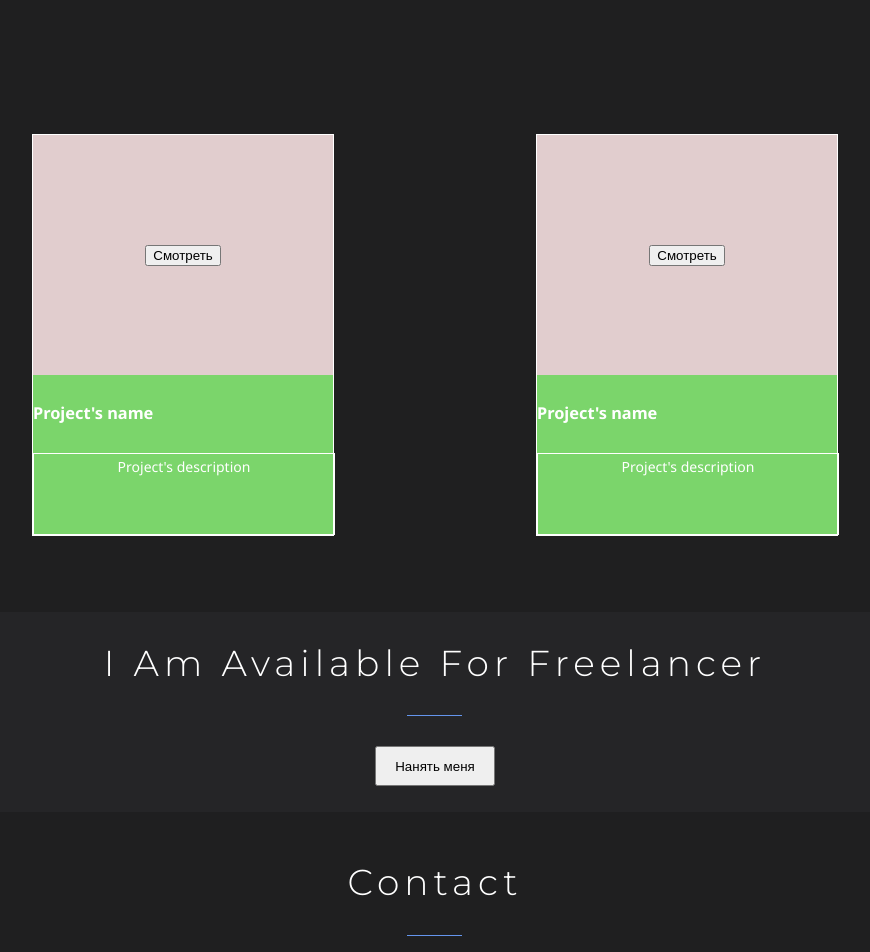
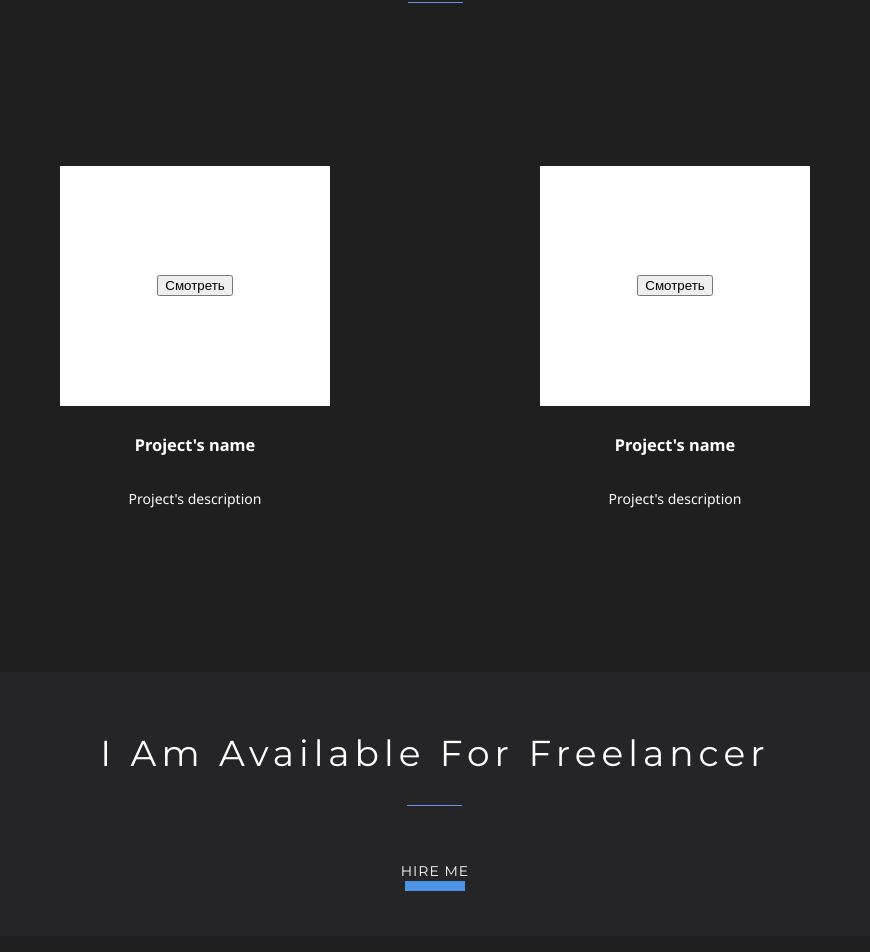
Before and after one commit to Aliaksandra-Sunny/Portfolio, a React (Create React App) app: page / in a window 1280 px wide. Shown: the part 1878-2830 px from the top of the page, without its empty margins (205-1075 px from the left). Built offline with nearby package versions, Linux system fonts and the light colour scheme.

Commit message:
scrolls were fixed, button component was created

```diff
--- a/src/components/Contacts/Contacts.module.css
+++ b/src/components/Contacts/Contacts.module.css
@@ -1,9 +1,9 @@
 .contacts{
     background-color: #1f1f20;
     display: flex;
-    height: 65vh;
+    min-height: 65vh;
     justify-content: center;
-    padding: 10px;
+    padding: 40px;
 
 }
 
@@ -40,7 +40,3 @@
         width: 100%;
     }
 }
-
-@media (min-width: 761px) {
-
-}
--- /dev/null
+++ b/src/components/Elements/Button/Button.jsx
@@ -0,0 +1,10 @@
+import React from 'react';
+import style from "./Button.module.css"
+
+function Button(props) {
+  return (
+      <button className={style.button}>{props.name}</button>
+  );
+}
+
+export default Button;
--- /dev/null
+++ b/src/components/Elements/Button/Button.module.css
@@ -0,0 +1,53 @@
+.button{
+    display: block;
+    font: 400 14px/1.2 'Montserrat', sans-serif;
+    text-transform: uppercase;
+    text-decoration: none;
+    letter-spacing: 1px;
+    padding: 7px 20px;
+    cursor: pointer;
+    transition: all 0.4s ease-in-out 0s;
+    background: transparent;
+    color: #fff;
+    max-width: 170px;
+    margin: 15px auto;
+    z-index: 22;
+    text-align: center;
+    border-radius: 0;
+    width: 100%;
+    border: none;
+    position: relative;
+}
+
+.button:hover{
+    animation: fadeInUp;
+}
+
+.button:after {
+    content: "";
+    position: absolute;
+    left: 0;
+    right: 0;
+    bottom: 0;
+    height: 10px;
+    width: 50%;
+    background: #4e93e6;
+    z-index: -1;
+    -webkit-transition: all 0.2s ease-in-out 0s;
+    -moz-transition: all 0.2s ease-in-out 0s;
+    -ms-transition: all 0.2s ease-in-out 0s;
+    -o-transition: all 0.2s ease-in-out 0s;
+    transition: all 0.2s ease-in-out 0s;
+    margin: 0 auto;
+    box-sizing: border-box;
+}
+@keyframes fadeInUp {
+0% {
+    opacity: 0;
+    transform: translateY(20px);
+}
+100% {
+    opacity: 1;
+    transform: translateY(0px);
+}
+}
--- a/src/components/Elements/Heading/Heading.module.css
+++ b/src/components/Elements/Heading/Heading.module.css
@@ -2,7 +2,7 @@
     display: flex;
     align-items: center;
     flex-direction: column;
-    font-weight: 300;
+    font-weight: 400;
     font-size: 36px;
     font-family: "Montserrat", sans-serif;
     font-style: normal;
--- a/src/components/Footer/Footer.module.css
+++ b/src/components/Footer/Footer.module.css
@@ -1,9 +1,8 @@
 .footer {
-    padding: 10px;
+    padding: 20px;
     background-color: #252527;
     display: flex;
     justify-content: center;
-    align-items: center;
 }
 
 @media (max-width: 760px) {
@@ -11,8 +10,7 @@
         width: 100%;
         display: flex;
         flex-direction: column;
-        justify-content: space-between;
-        align-items: center;
+        justify-content: space-around;
     }
 
     .networks {
@@ -23,17 +21,12 @@
     }
 }
 
-@media (min-width: 761px) {
-    .footer {
-        height: 300px;
-    }
-
+@media (min-width: 760px) {
     .container {
-        height: 70%;
         width: 80%;
         display: flex;
         flex-direction: column;
-        justify-content: space-between;
+        justify-content: space-around;
         align-items: center;
     }
 
@@ -43,5 +36,4 @@
         justify-content: space-between;
         align-items: center;
     }
-
 }
--- a/src/components/Header/Header.module.css
+++ b/src/components/Header/Header.module.css
@@ -18,7 +18,7 @@
     }
 }
 
-@media (min-width: 761px) {
+@media (min-width: 760px) {
     .container{
         width: 80%;
         display: flex;
--- a/src/components/Main/Main.module.css
+++ b/src/components/Main/Main.module.css
@@ -89,7 +89,7 @@ h1 {
     }
 }
 
-@media (min-width: 761px) {
+@media (min-width: 760px) {
     .main {
         min-height: calc(100vh - 70px);
     }
--- a/src/components/Projects/MyProject/MyProject.module.css
+++ b/src/components/Projects/MyProject/MyProject.module.css
@@ -1,16 +1,15 @@
 .myProject {
-    width: 300px;
+    width: 270px;
     height: 400px;
-    background-color: rgba(126, 219, 110, 0.97);
-    border: 1px solid;
     display: flex;
+    text-align: center;
     flex-direction: column;
     align-items: flex-start;
     justify-content: space-between;
 }
 
 .photo {
-    background-color: #e1cdce;
+    background-color: #ffffff;
     width: 100%;
     height: 60%;
     display: flex;
@@ -18,8 +17,11 @@
     align-items: center;
 }
 
+h3{
+    width: 100%;
+}
+
 .description {
-    border: 1px solid;
     height: 20%;
     width: 100%;
 }
--- a/src/components/Projects/Projects.module.css
+++ b/src/components/Projects/Projects.module.css
@@ -1,8 +1,9 @@
 .projects {
+    min-height: calc(100vh);
     background-color: #1f1f20;
     display: flex;
     justify-content: center;
-    padding: 10px;
+    padding: 40px;
 }
 
 .container {
@@ -27,11 +28,7 @@
     }
 }
 
-@media (min-width: 761px) {
-    .projects {
-        height: 100vh;
-    }
-
+@media (min-width: 760px) {
     .myProjects {
         display: flex;
         justify-content: space-around;
--- a/src/components/Skills/Skills.module.css
+++ b/src/components/Skills/Skills.module.css
@@ -12,7 +12,7 @@
     justify-content: space-around;
 }
 
-@media (min-width: 761px) {
+@media (min-width: 760px) {
     .mySkills {
         display: flex;
         justify-content: space-between;
--- a/src/components/Slogan/Slogan.jsx
+++ b/src/components/Slogan/Slogan.jsx
@@ -1,13 +1,14 @@
 import React from 'react';
 import s from "./Slogan.module.css"
 import Heading from "../Elements/Heading/Heading";
+import Button from "../Elements/Button/Button";
 
 function Slogan() {
   return (
     <div className={s.slogan}>
       <div className={s.container}>
           <Heading name={"I am available for Freelancer"}/>
-        <button>Нанять меня</button>
+          <Button name={"Hire me"}/>
       </div>
     </div>
   );
--- a/src/components/Slogan/Slogan.module.css
+++ b/src/components/Slogan/Slogan.module.css
@@ -3,6 +3,7 @@
     display: flex;
     justify-content: center;
     min-height: 200px;
+    padding: 30px;
 }
 
 @media (max-width: 760px) {
```
